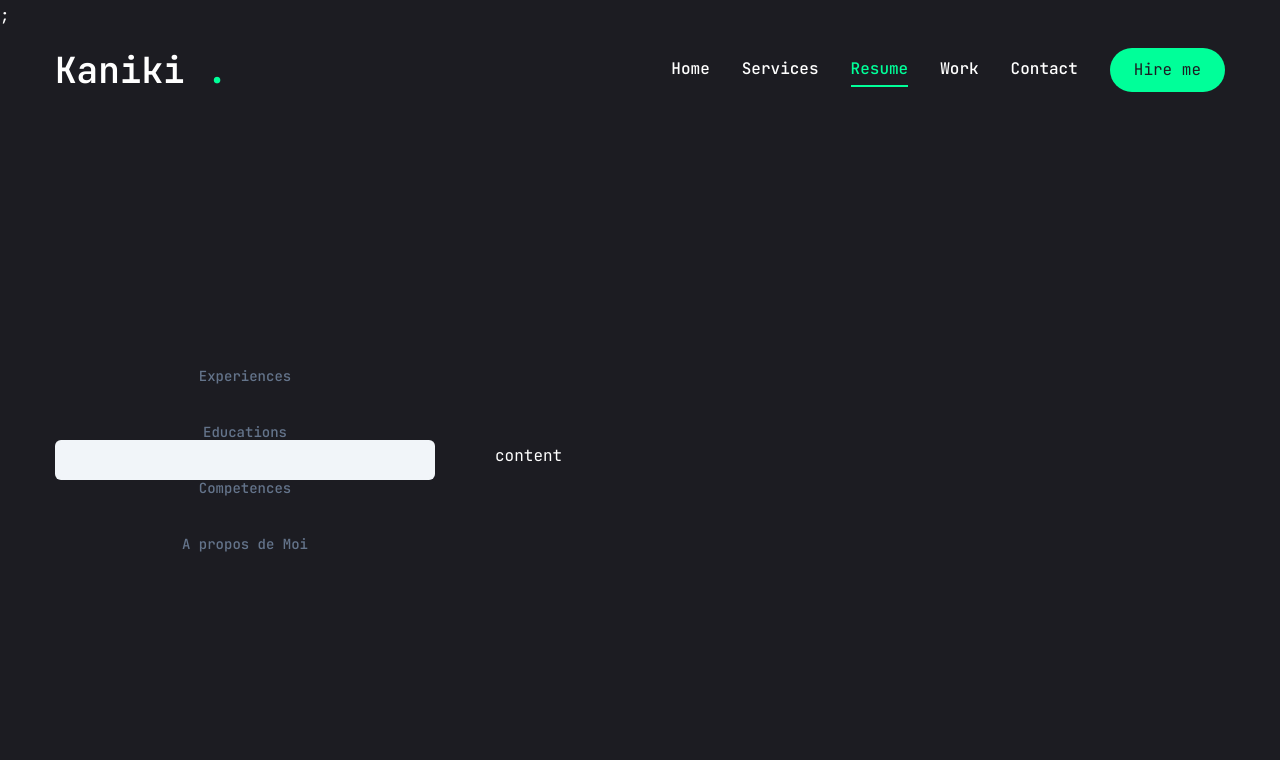
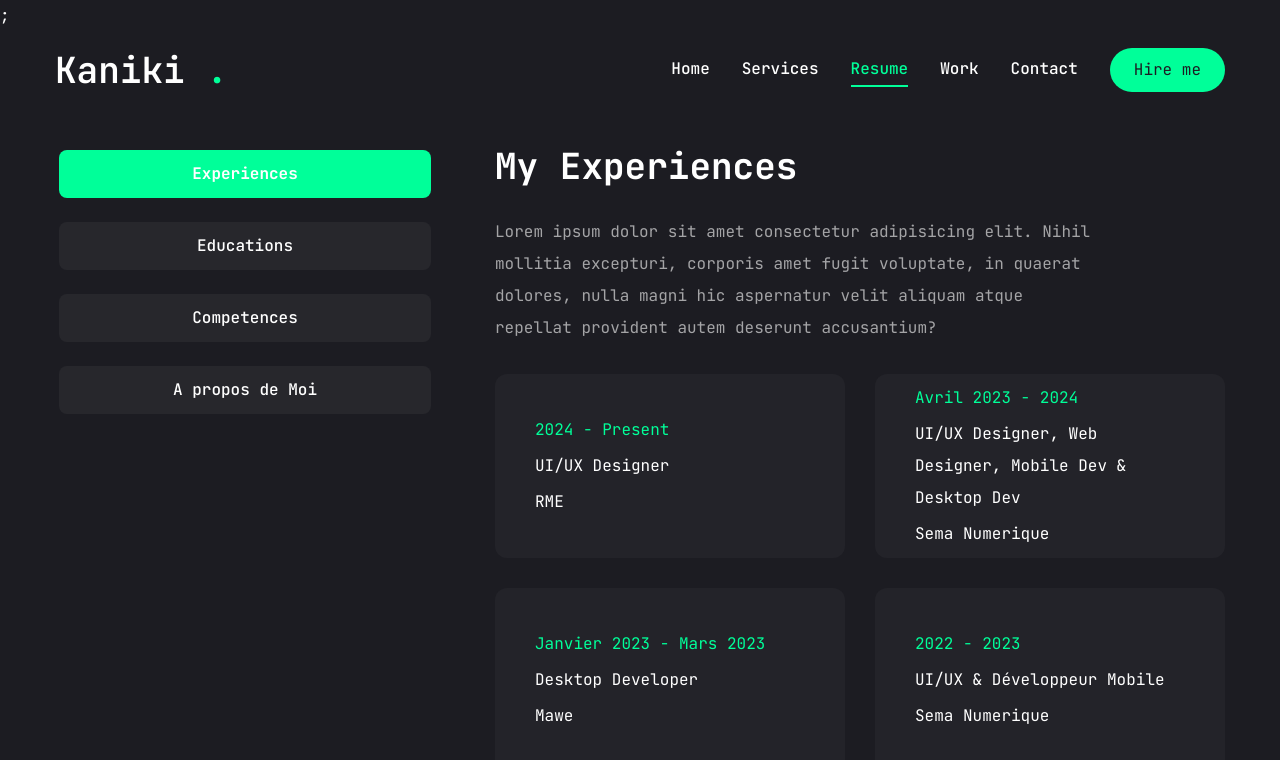
Before and after one commit to Juniorkaniki/portfolio, a Next.js app: page /resume in a window 1280 px wide. Shown: the top 760 px of the page. Built offline with nearby package versions, Linux system fonts and the light colour scheme.

Commit message:
resume 2

```diff
--- a/app/resume/page.jsx
+++ b/app/resume/page.jsx
@@ -199,13 +199,48 @@
       <div className="container mx-auto">
         <Tabs defaultValue="experiences" className="flex flex-col xl:flex-row gap-[60px]">
           <TabsList className="flex flex-col w-full max-w-[380px] mx-auto xl:mx-0 gap-6">
-            <TabsTrigger value="Experinences">Experiences</TabsTrigger>
+            <TabsTrigger value="experiences">Experiences</TabsTrigger>
             <TabsTrigger value="education">Educations</TabsTrigger>
             <TabsTrigger value="skills">Competences</TabsTrigger>
             <TabsTrigger value="about">A propos de Moi</TabsTrigger>
           </TabsList>
           {/*content*/}
-          <div>content</div>
+          <div className="min-h-[70vh] w-full">
+             {/*exeperiences */}
+            <TabsContent value="experiences" className="w-full">
+              <div className="flex flex-col gap-[30px] text-center xl:text-left">
+                <h3 className="text-4xl font-bold">{experience.title}</h3>
+                <p className="max-w-[600px] text-white/60 mx-auto xl:mx-0">{experience.description}</p>
+                <ScrollArea className="h-[400px]">
+                  <ul className="grid grid-cols-1 lg:grid-cols-2 gap-[30px] ">
+                    {experience.items.map((item, index)=>{
+                      return ( <li key={index} className="bg-[#232329] h-[184px] py-6 px-10 rounded-xl flex flex-col justify-center items-center lg:items-start gap-1" >
+                        <span className="text-accent">
+                          {item.duration}
+                        </span>
+                        <h3>
+                          {item.position}
+                        </h3>
+                        <div>
+                          {/* dot */}
+                          <span></span>
+                          <p>{item.company}</p>
+                        </div>
+                      </li>
+                      );
+                    })}
+                  </ul>
+                </ScrollArea>
+              </div>
+            </TabsContent>
+             {/*education*/}
+            <TabsContent value="education" className="w-full">Education</TabsContent>
+             {/*Skilles*/}
+            <TabsContent value="skills" className="w-full">skills</TabsContent>
+             {/*About*/}
+             <TabsContent value="about" className="w-full">A propos </TabsContent>
+
+          </div>
         </Tabs>
       </div>
     </motion.div>
--- a/components/ui/tabs.jsx
+++ b/components/ui/tabs.jsx
@@ -11,8 +11,7 @@
   <TabsPrimitive.List
     ref={ref}
     className={cn(
-      "inline-flex h-10 items-center justify-center rounded-md bg-slate-100 p-1 text-slate-500 dark:bg-slate-800 dark:text-slate-400",
-      className
+      "inline-flex h-auto rounded-md p-1 text-primary", className
     )}
     {...props} />
 ))
@@ -22,7 +21,7 @@
   <TabsPrimitive.Trigger
     ref={ref}
     className={cn(
-      "inline-flex items-center justify-center whitespace-nowrap rounded-sm px-3 py-1.5 text-sm font-medium ring-offset-white transition-all focus-visible:outline-none focus-visible:ring-2 focus-visible:ring-slate-950 focus-visible:ring-offset-2 disabled:pointer-events-none disabled:opacity-50 data-[state=active]:bg-white data-[state=active]:text-slate-950 data-[state=active]:shadow-sm dark:ring-offset-slate-950 dark:focus-visible:ring-slate-300 dark:data-[state=active]:bg-slate-950 dark:data-[state=active]:text-slate-50",
+      "inline-flex items-center w-full bg-[#27272c] justify-center whitespace-nowrap text-white rounded-lg p-3 text-base font-medium ring-offset-white transition-all disabled_pointer-events-none disabled:opacity-50 data-[state=active]:bg-accent data=[state=active]:text-primary data-[state=active]:font-bold data=[state=active]:shadow-sm",
       className
     )}
     {...props} />
@@ -33,7 +32,7 @@
   <TabsPrimitive.Content
     ref={ref}
     className={cn(
-      "mt-2 ring-offset-white focus-visible:outline-none focus-visible:ring-2 focus-visible:ring-slate-950 focus-visible:ring-offset-2 dark:ring-offset-slate-950 dark:focus-visible:ring-slate-300",
+      "min-h-[480px] ring-offset-white focus-visible:outline-none focus-visible:ring-2 focus-visible:ring-slate-950 focus-visible:ring-offset-2 dark:ring-offset-slate-950 dark:focus-visible:ring-slate-300",
       className
     )}
     {...props} />
```
